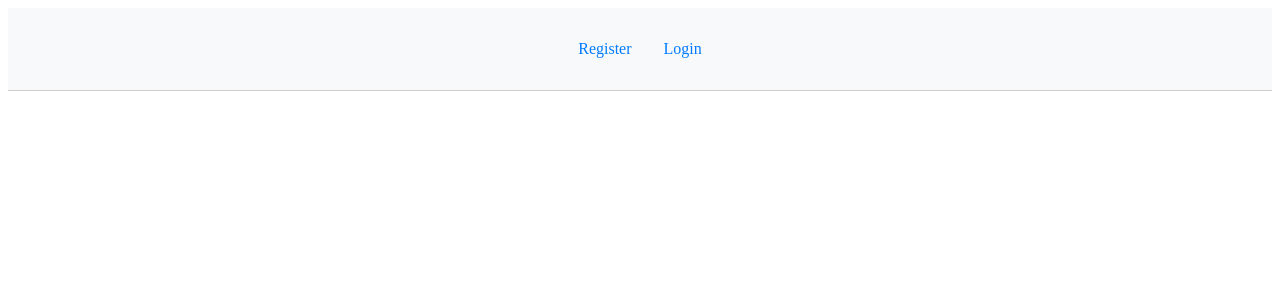
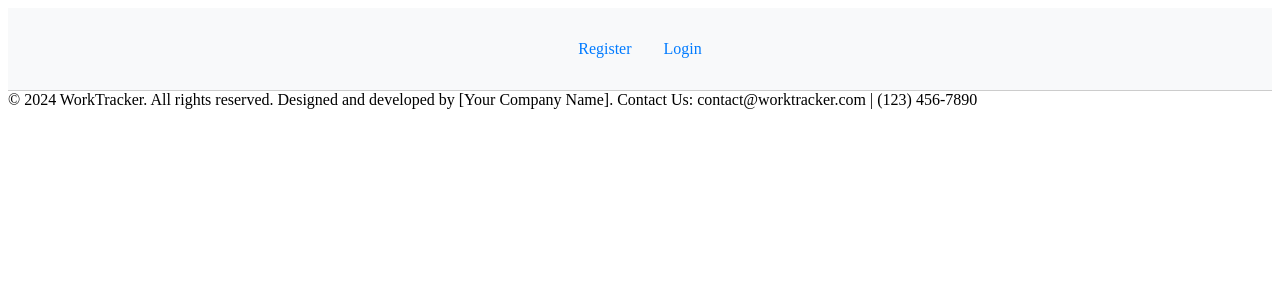
Before and after one commit to filip19992/worktracker-frontend, a Vue app: page / in a window 1280 px wide. Before the commit this address had no page. Shown: the top 300 px of the page. Built offline with nearby package versions, Linux system fonts and the light colour scheme.

Commit message:
Added footer

```diff
--- a/src/App.vue
+++ b/src/App.vue
@@ -4,6 +4,11 @@
     <HeaderPage />
     <router-view></router-view>
   </div>
+  <footer>
+    © 2024 WorkTracker. All rights reserved.
+    Designed and developed by [Your Company Name].
+    Contact Us: contact@worktracker.com | (123) 456-7890
+  </footer>
 </template>
 
 <script>
--- a/src/components/HeaderPage.vue
+++ b/src/components/HeaderPage.vue
@@ -29,7 +29,7 @@ export default {
     logout() {
       localStorage.removeItem('token');
       this.$router.push('/login');
-      this.$forceUpdate();
+      location.reload;
     },
     goToRegister(){
         this.$router.push('/register');
--- a/src/components/LoginUser.vue
+++ b/src/components/LoginUser.vue
@@ -47,7 +47,7 @@ export default {
       } catch (error) {
         this.errorMessage = 'An error occurred while trying to login.';
       }
-      this.$forceUpdate();
+      location.reload;
     },
 
     async redirectToRegistration() {
--- a/src/components/RegisterUser.vue
+++ b/src/components/RegisterUser.vue
@@ -46,7 +46,7 @@
         } catch (error) {
           this.errorMessage = 'An error occurred while trying to register.';
         }
-        this.$forceUpdate();
+        location.reload;
       }
     }
   };
```
